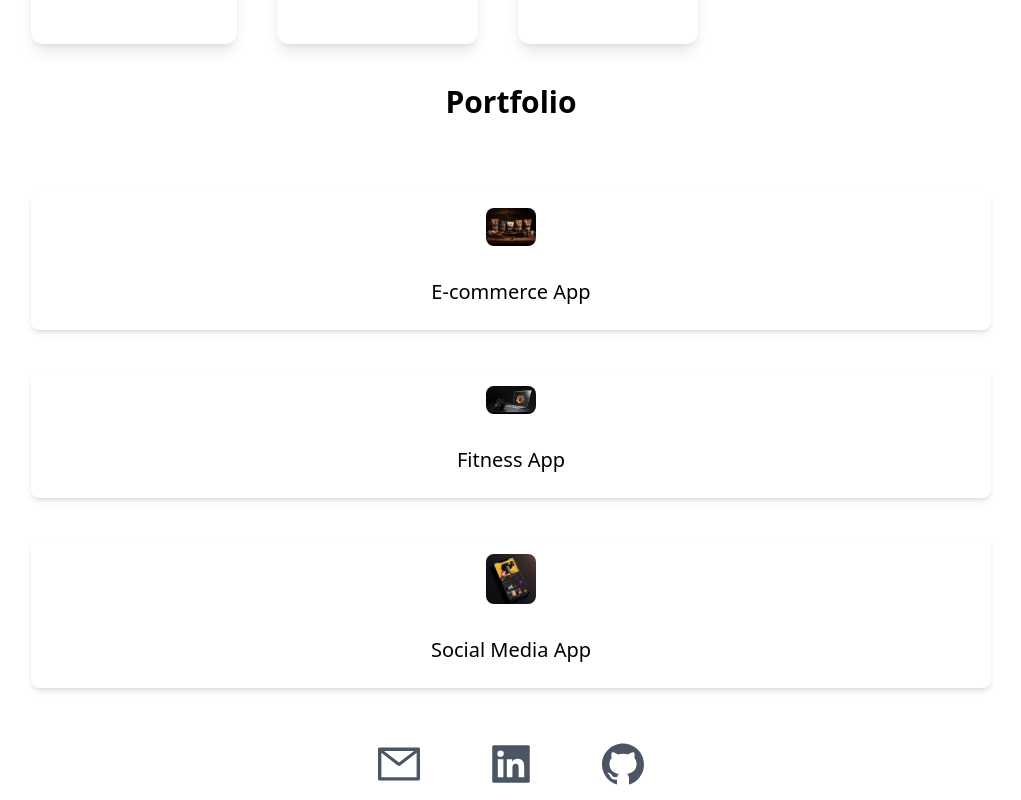
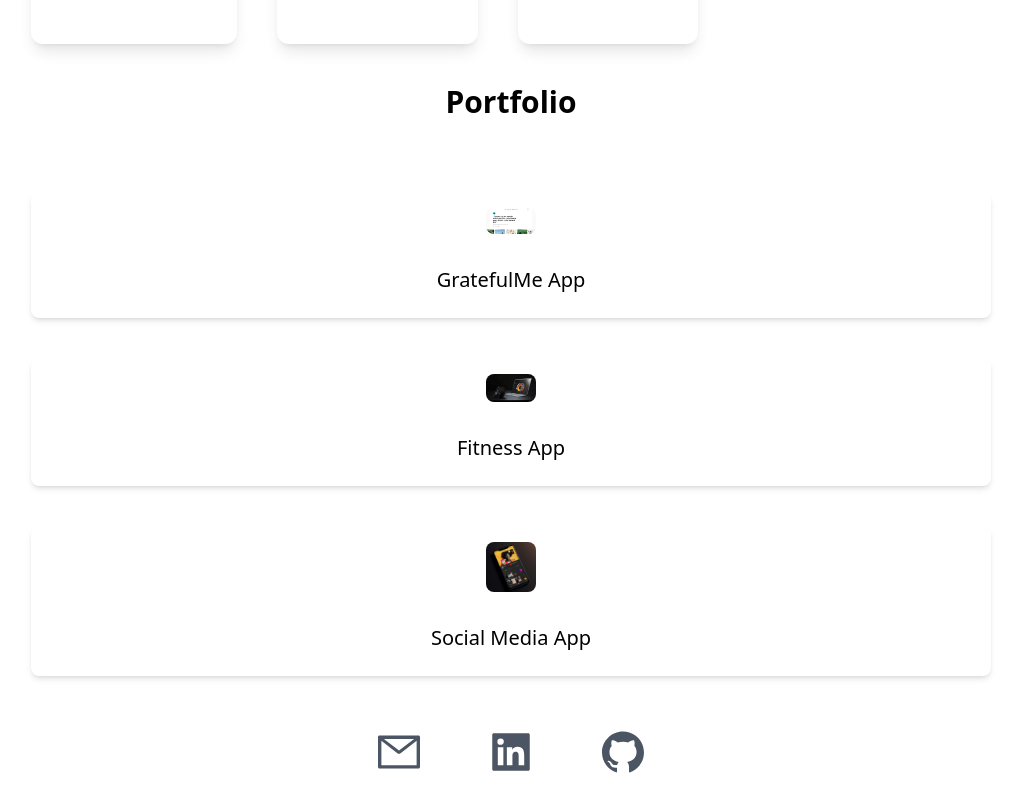
Before and after one commit to JDRGit/react-portfolio, a Next.js app: page / in a window 1280 px wide. Shown: the part 1240-2040 px from the top of the page, without its empty margins (129-1150 px from the left). Built offline with nearby package versions, Linux system fonts and the light colour scheme.

Commit message:
project section update

```diff
--- a/components/Portfolio.js
+++ b/components/Portfolio.js
@@ -12,11 +12,11 @@ const Portfolio = () => {
   const projects = [
     {
       id: 1,
-      name: "E-commerce App",
+      name: "GratefulMe App",
       image: web1,
-      description: "An e-commerce application",
-      github: "https://github.com/user/repo",
-      netlify: "https://example.com/",
+      description: "An gratitude application",
+      github: "https://github.com/JDRGit/gratefulme-app",
+      netlify: "https://jaimedrodriguezgratefulme.netlify.app/",
     },
     {
       id: 2,
```
Also changed, not shown: public/web1.png.
